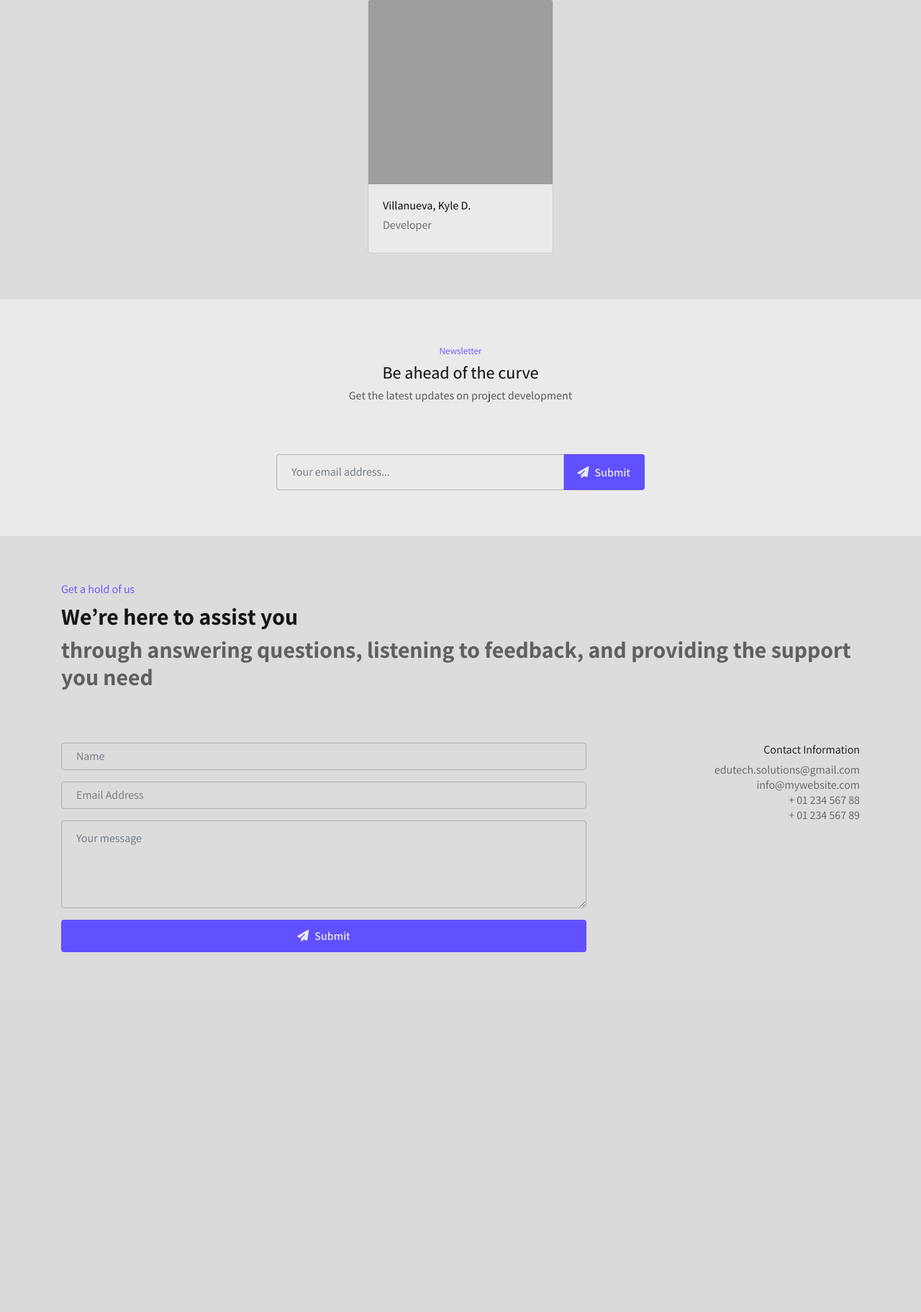
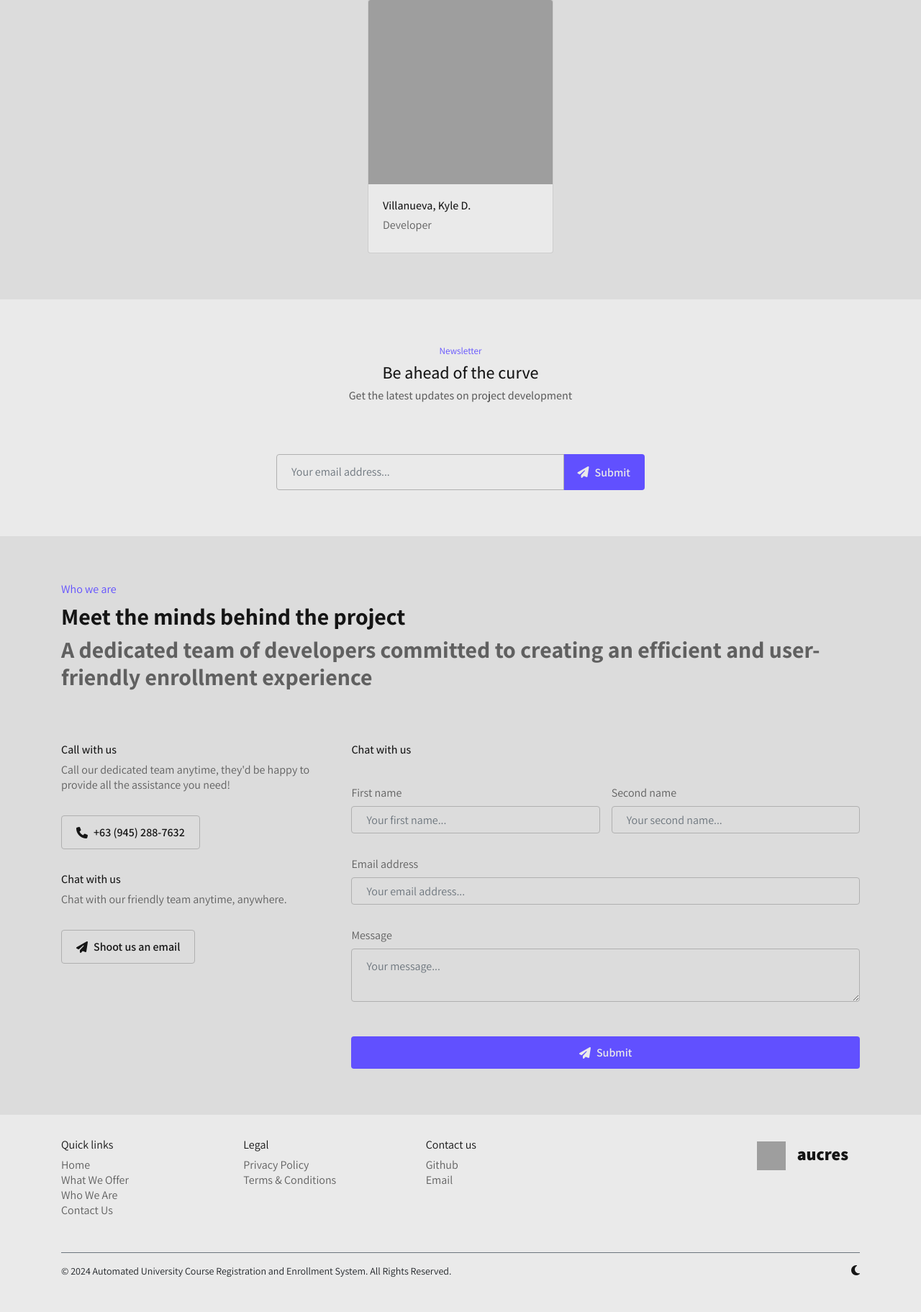
Before and after one commit to BrianPHL/automated-university-course-registration-and-enrollment-system, a PHP site: page / in a window 1280 px wide. Shown: the part 2499-4322 px from the top of the page at 72% size. Before the commit the page ends 3822 px from the top, so only its background shows below. Run offline with PHP 8.4, Linux system fonts and the light colour scheme; some libraries are stand-ins or nearby versions; grey boxes are pictures that could not be loaded.

Commit message:
upd(src): improve get a hold of us section

```diff
--- a/src/index.html
+++ b/src/index.html
@@ -286,49 +286,108 @@
 
             <div class="container">
 
+                <div class="heading">
+
+                    <h6>Who we are</h6>
+                    <h1>Meet the minds behind the project</h1>
+                    <h2>A dedicated team of developers committed to creating an efficient and user-friendly enrollment experience</h2>
+
+                </div>
+
+                <div class="container">
+
                     <div class="info">
 
-                    <div class="heading">
+                        <div class="phone">
 
-                        <h6>Get a hold of us</h6>
-                        <h1>We’re here to assist you</h1>
-                        <h2>through answering questions, listening to feedback, and providing the support you need</h2>
+                            <div class="text">
+
+                                <h4>Call with us</h4>
+                                <p>Call our dedicated team anytime, they'd be happy to provide all the assistance you need!</p>
+
+                            </div>
+
+                            <button data-type="secondary">
+
+                                <i class="fa-solid fa-phone"></i>
+                                +63 (945) 288-7632
+
+                            </button>
+
+                        </div>
+
+                        <div class="chat">
+
+                            <div class="text">
+
+                                <h4>Chat with us</h4>
+                                <p>Chat with our friendly team anytime, anywhere.</p>
+
+                            </div>
+
+                            <button data-type="secondary">
+
+                                <i class="fa-solid fa-paper-plane"></i>
+                                Shoot us an email
+
+                            </button>
+
+                        </div>
+
+                        <div class="email">
+
 
                         </div>
 
                     </div>
 
-                <div class="row">
+                    <div class="forms">
 
-                    <div class="col-sm-8">
+                        <h4>Chat with us</h4>
+
+                        <div class="wrapper">
+
+                            <div class="name">
 
                                 <div class="form-group">
-                            <input type="text" class="form-control mb-2" placeholder="Name" name="">
+
+                                    <label for="first_name">First name</label>
+                                    <input class="form-control" type="text" name="first_name"  placeholder="Your first name...">
+
                                 </div>
 
                                 <div class="form-group">
-                            <input type="email" class="form-control mb-2" placeholder="Email Address" name="email">
+
+                                    <label for="second_name">Second name</label>
+                                    <input class="form-control" type="text" name="second_name" placeholder="Your second name...">
+
+                                </div>
+
                             </div>
 
                             <div class="form-group">
-                            <textarea class="form-control mb-2" rows="4" placeholder="Your message"></textarea>
+
+                                <label for="email_address">Email address</label>
+                                <input class="form-control" type="text" name="email_address" placeholder="Your email address...">
+
                             </div>
 
-                        <button data-type="primary" type="submit" value="Send" name="submit">
+                            <div class="form-group">
+
+                                <label for="message">Message</label>
+                                <textarea class="form-control" name="message" placeholder="Your message..."></textarea>
+
+                            </div>
+
+                        </div>
+
+                        <button data-type="primary">
                             <i class="fa-solid fa-paper-plane"></i>
                             Submit
                         </button>
+
                     </div>
 
-                    <div class="col-sm-4" style="text-align: right;">
-                        <h5>Contact Information</h5>
-                        <ul class="list-unstyled">
-                            <li>edutech.solutions@gmail.com</li>
-                            <li>info@mywebsite.com</li>
-                            <li>+ 01 234 567 88</li>
-                            <li>+ 01 234 567 89</li>
-                        </ul>
-                    </div>
                 </div>
 
             </div>
--- a/src/styles.css
+++ b/src/styles.css
@@ -584,7 +584,6 @@ body {
     background-color: var(--bg-secondary);
     grid-row: 7;
     padding: 4rem 0;
-    display: flex;
 
     .container {
 
@@ -592,7 +591,7 @@ body {
         display: flex;
         gap: 4rem;
 
-        .info .heading h1 {
+        .heading h1 {
 
             font-weight: 700;
             font-size: 2rem;
@@ -600,7 +599,7 @@ body {
 
         }
 
-        .info .heading h2 {
+        .heading h2 {
 
             font-weight: 700;
             font-size: 2rem;
@@ -608,35 +607,90 @@ body {
 
         }
 
-        .info .heading h6 {
+        .heading h6 {
 
             font-size: 1rem;
             color: var(--accent);
 
         }
 
-        .row button {
+        .container {
 
-            width: 100%;
+            flex-direction: row;
+            display: flex;
+            padding: 0;
+            margin: 0;
+            gap: 2rem;
 
-        }
+            .info {
 
-        h5 {
+                flex-direction: column;
+                display: flex;
+                gap: 2rem;
 
-            color: var(--tg-primary);
+                .phone, .chat {
 
-        }
+                    flex-direction: column;
+                    border-radius: 0.25rem;
+                    display: flex;
+                    gap: 1rem;
 
-        li {
+                    .text h4 { color: var(--tg-primary); }
+                    .text p { color: var(--tg-secondary); }
 
-            color: var(--tg-secondary);
+                    button {
+
+                        align-self: flex-start;
+                        width: auto;
+
+                    }
+
+                }
+
+            }
+
+            .forms {
+
+                flex-direction: column;
+                display: flex;
+                width: 100%;
+                gap: 2rem;
+
+                h4 { color: var(--tg-primary); }
+
+                .wrapper {
+
+                    flex-direction: column;
+                    display: flex;
+                    padding: 0;
+                    margin: 0;
+                    gap: 1rem;
+
+                    .form-group {
+
+                        width: 100%;
+
+                        label { color: var(--tg-secondary); }
+
+                    }
+
+                    .name {
+
+                        flex-direction: row;
+                        display: flex;
+                        gap: 1rem;
+
+                    }
+
+                }
+
+            }
 
         }
 
     }
 
 }
-} */
 
 #footer {
 
@@ -857,4 +911,28 @@ body {
 
     }
 
+    #get-a-hold-of-us .container .container .forms .wrapper {
+
+        gap: 0rem;
+
+        .name {
+
+            flex-direction: column;
+            gap: 0rem;
+
+        }
+
+    }
+
 }
+
+@media only screen and (max-width: 767px) {
+
+    #get-a-hold-of-us .container .container {
+
+        flex-direction: column;
+        display: flex;
+
+    }
+
+}
```
Lines whose indentation alone changed are shown as unchanged.
